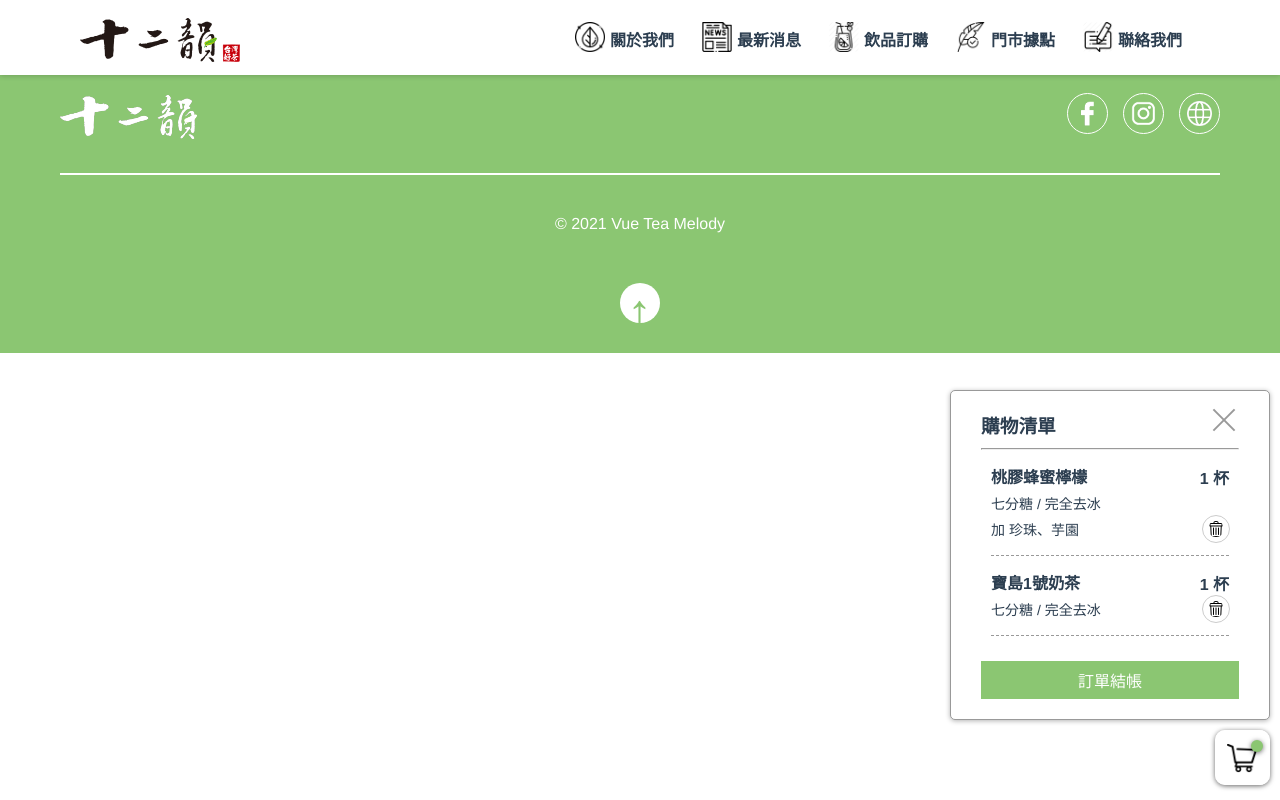
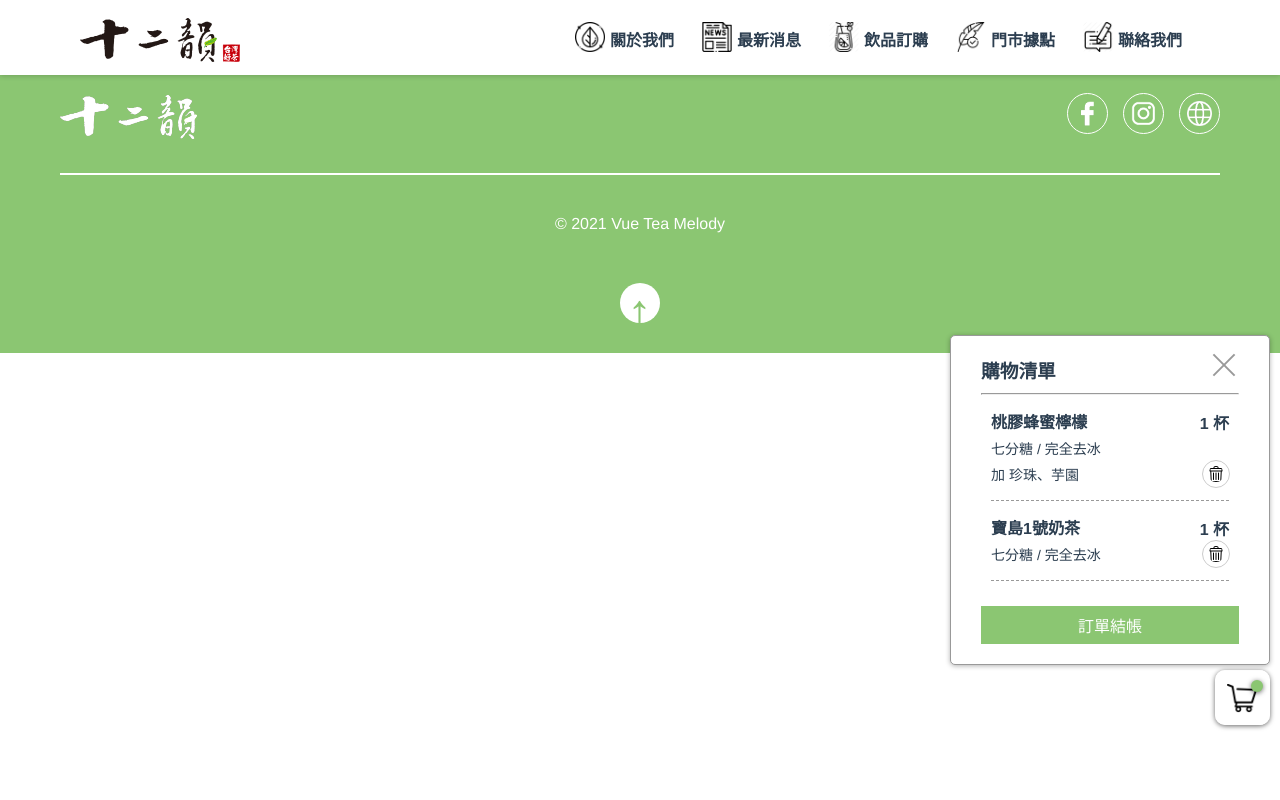
Before and after one commit to Little-Ker/2021-08-21-Vue-Tea-Melody, a Vue app: page / in a window 1280 px wide. Built offline with nearby package versions, Linux system fonts and the light colour scheme.

Commit message:
[修改] 調整購物車位置

```diff
--- a/src/components/DrinkList.vue
+++ b/src/components/DrinkList.vue
@@ -56,6 +56,14 @@ a:hover {
     color: #42b983;
 }
 
+@media (max-width: 545px) {
+    a {
+        padding: 20px 10px;
+        letter-spacing: 2px;
+        font-size: 14px;
+    }
+}
+
 @media (max-width: 485px) {
     a {
         writing-mode: vertical-rl;
--- a/src/components/ShoppingCar.vue
+++ b/src/components/ShoppingCar.vue
@@ -136,7 +136,7 @@ export default {
     height: 55px;
     position: absolute;
     right: 10px;
-    bottom: 15px;
+    bottom: 75px;
     border-radius: 10px;
     box-shadow: 0px 1px 5px rgb(0 0 0 / 60%);
 }
@@ -183,7 +183,7 @@ export default {
     width: 320px;
     background-color: #fff;
     position: absolute;
-    bottom: 80px;
+    bottom: 135px;
     right: 10px;
     border: 1px solid #999;
     padding: 20px 30px;
@@ -263,7 +263,7 @@ export default {
     }
 }
 
-@media (max-width: 430px) {
+@media (max-width: 485px) {
     .list {
         max-height: 80vh;
     }
@@ -274,6 +274,10 @@ export default {
         bottom: 0;
         right: 0;
     }
+
+    .icon {
+        bottom: 95px;
+    }
 }
 
 </style>
```
